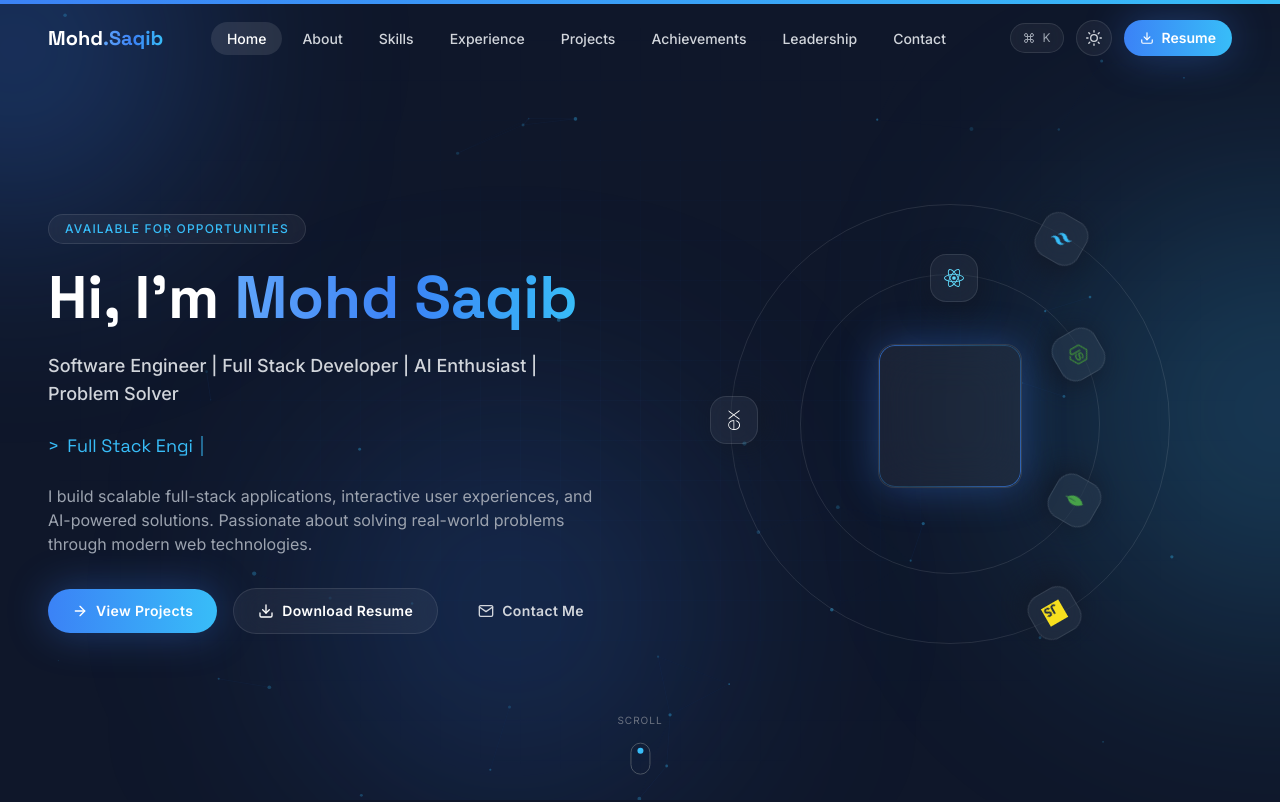
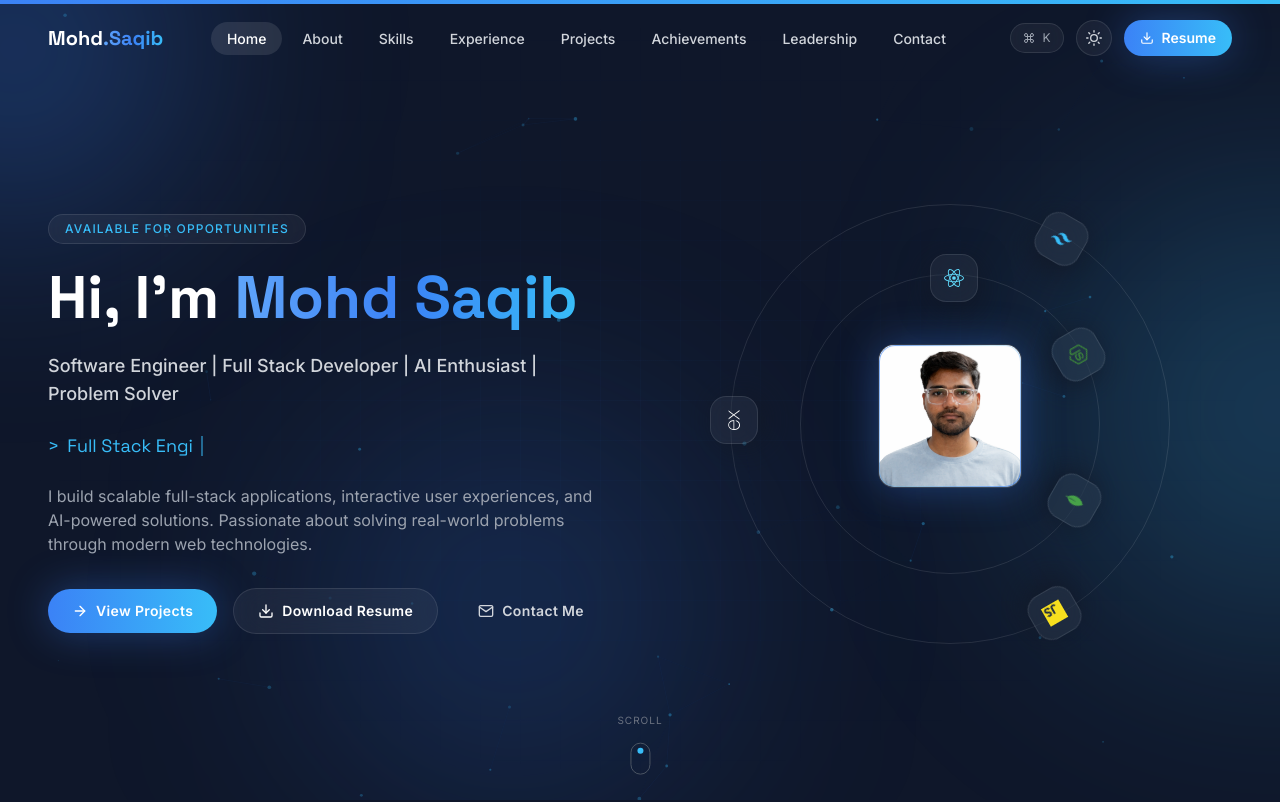
Before and after one commit to mohdsaqb/my-portfolio, a React (Vite) app: page / in a window 1280 px wide. Shown: the top 802 px of the page. Built offline with nearby package versions, Linux system fonts and the light colour scheme.

Commit message:
add profile photo

```diff
--- a/src/components/effects/TechOrbit.jsx
+++ b/src/components/effects/TechOrbit.jsx
@@ -1,9 +1,6 @@
 import { useEffect, useRef } from 'react';
 import { motion } from 'framer-motion';
 import gsap from 'gsap';
-import {
-  FiCode,
-} from 'react-icons/fi';
 import {
   SiReact,
   SiNodedotjs,
@@ -12,6 +9,7 @@ import {
   SiJavascript,
   SiExpress,
 } from 'react-icons/si';
+import profilePic from '../../assets/profile.png';
 
 const ORBIT_ICONS = [
   { Icon: SiReact, color: '#61DAFB', radius: 150, duration: 20, offset: 0 },
@@ -76,9 +74,13 @@ export default function TechOrbit() {
         <motion.div
           animate={{ y: [0, -14, 0] }}
           transition={{ duration: 4, repeat: Infinity, ease: 'easeInOut' }}
-          className="relative z-10 flex h-28 w-28 sm:h-36 sm:w-36 items-center justify-center rounded-3xl gradient-border glass shadow-glow"
+          className="relative z-10 flex h-28 w-28 sm:h-36 sm:w-36 items-center justify-center overflow-hidden rounded-3xl gradient-border glass shadow-glow"
         >
-          <FiCode className="text-4xl sm:text-5xl text-gradient" />
+          <img
+            src={profilePic}
+            alt="Profile"
+            className="h-full w-full object-cover"
+          />
         </motion.div>
 
         {ORBIT_ICONS.map(({ Icon, color, radius, duration, offset }, i) => (
--- a/src/constants/data.js
+++ b/src/constants/data.js
@@ -37,7 +37,7 @@ export const SOCIAL_LINKS = [
 
 export const CONTACT_CARDS = [
   { label: 'Email', value: 'mo.saqib369@gmail.com', href: 'mailto:mo.saqib369@gmail.com', icon: FiMail },
-  { label: 'LinkedIn', value: 'mo-saqib', href: 'https://linkedin.com/mo-saqib', icon: FiLinkedin },
+  { label: 'LinkedIn', value: 'mo-saqib', href: 'https://linkedin.com/in/mo-saqib/', icon: FiLinkedin },
   { label: 'GitHub', value: 'mohdsaqb', href: 'https://github.com/mohdsaqb', icon: FiGithub },
   { label: 'LeetCode', value: 'mosaqib369', href: 'https://leetcode.com/mosaqib369', icon: SiLeetcode },
   { label: 'X (Twitter)', value: '@Mohd_Saqib_', href: 'https://x.com/Mohd_Saqib_', icon: FiTwitter },
```
Also changed, not shown: src/assets/profile.png (added).
